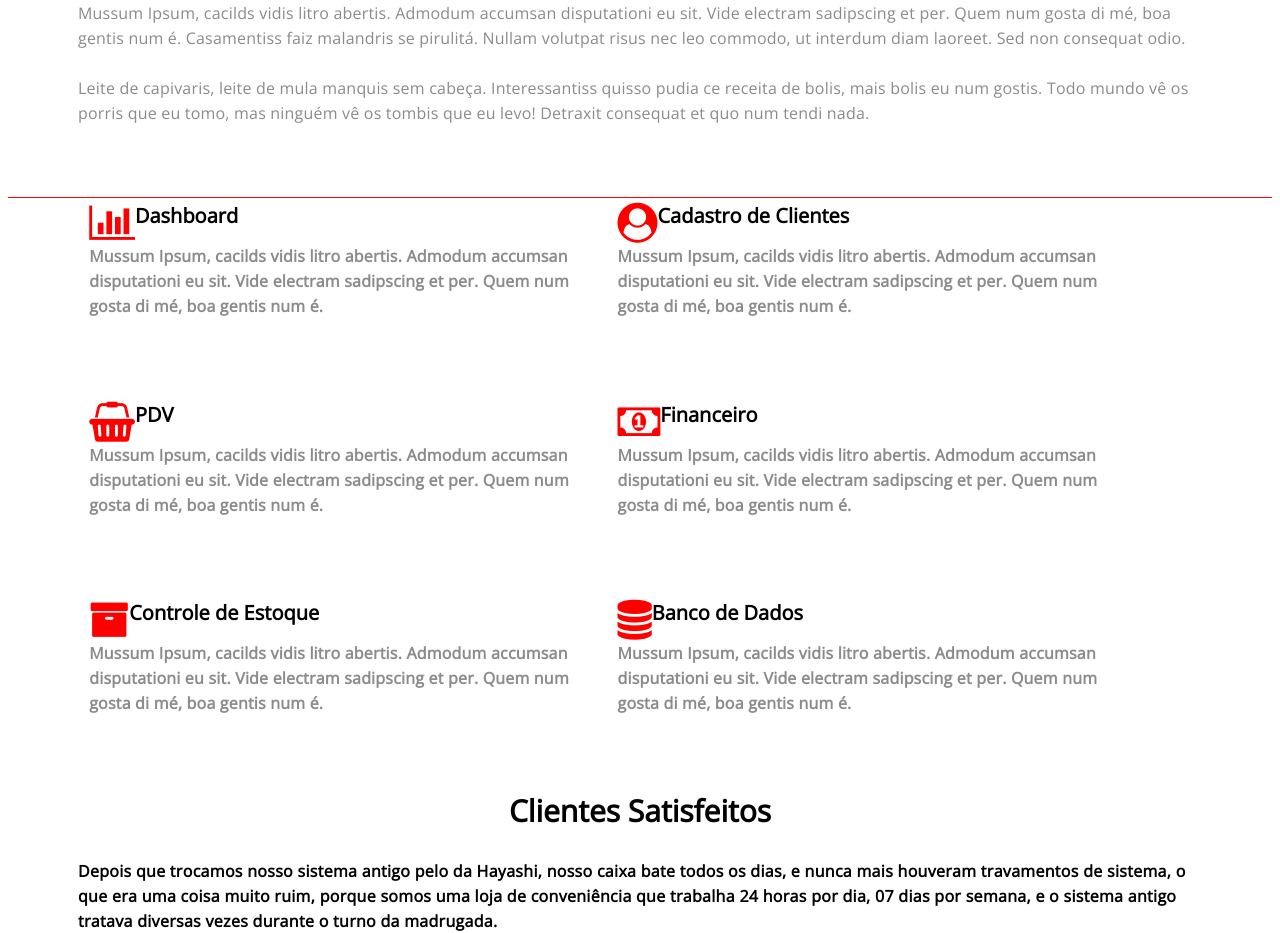
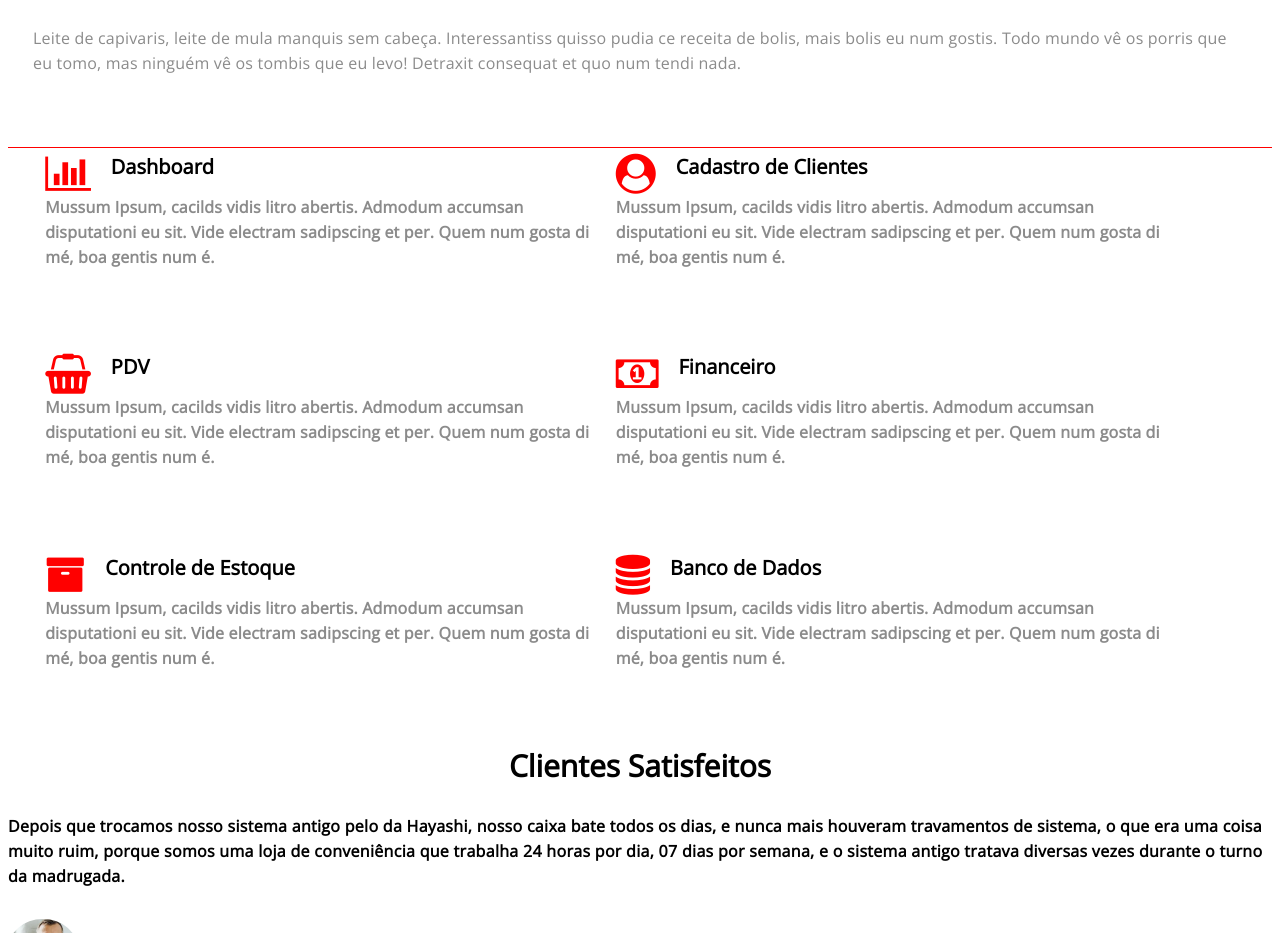
Before and after one commit to Tuffu/Hayashi-Site, a plain HTML site: page index.html in a window 1280 px wide. Shown: the part 746-1679 px from the top of the page. Drawn offline with nearby package versions, Linux system fonts and the light colour scheme.

Commit message:
Alteração na parte de serviços e mudanças na parte de clientes

```diff
--- a/css/style.css
+++ b/css/style.css
@@ -15,6 +15,7 @@ h1, h2{
     text-align: center;
 }
 
+/*------------------ HEADER ------------------*/
 
 #top-header{
     display: block;
@@ -23,7 +24,7 @@ h1, h2{
 }
 
 .max-width{
-    max-width: 1124px;
+    max-width: 1324px;
     margin-left: auto;
     margin-right: auto;
 }
@@ -73,6 +74,8 @@ img{
     transition: 0.3s ease-in-out;
 }
 
+/*------------------ ARTICLE ------------------*/
+
 #section-article{
     padding-top: 5px;
     padding-bottom: 20px;
@@ -84,6 +87,7 @@ img{
     color: rgb(139, 139, 139);
 }
 
+/*------------------ SOLUTION ------------------*/
 
 #solution-content{
     padding: 25px;
@@ -95,9 +99,7 @@ img{
 
 }
 
-.container{
-    padding-bottom: 30px;
-}
+/*------------------ SERVICES ------------------*/
 
 .solution-content{
     padding-top: 40px;
@@ -106,22 +108,33 @@ img{
     padding-bottom: 20px;
 }
 
+.container{
+    padding-bottom: 30px;
+}
+
+.container-service {
+    display: inline-block;
+}
+
+.container-service p {
+    display: table-footer-group;
+}
+
 .services-icons{
     color: red;
     float: left;
-    padding: 0;
-    margin: 0, 30px, 0, 0;
+    padding-right: 20px;
     font-size: 40px;
 
-}
-.services-icons i{
-    transition: all 0.3s cubic-bezier(.45,.05,.55,.95) 0s;
 }
 
 .service-area h3{
     font-weight: 600;
     font-size: 20px;
 }
+
+/*------------------ CLIENT ------------------*/
+
 .client-body h3{
     text-align: center;
     font-size: 30px;
@@ -147,12 +160,13 @@ img{
     float: left;
 }
 
+/*------------------ FOOTER ------------------*/
+
 .main-footer{
-    display: block;
     background: red;
 }
 
-@media screen and (min-width: 70.7em) {
+@media screen and (min-width:78.0em) {
 
 
     .top-nav{
@@ -183,4 +197,6 @@ img{
        float: left;
    }
 
+
+
 }
```
